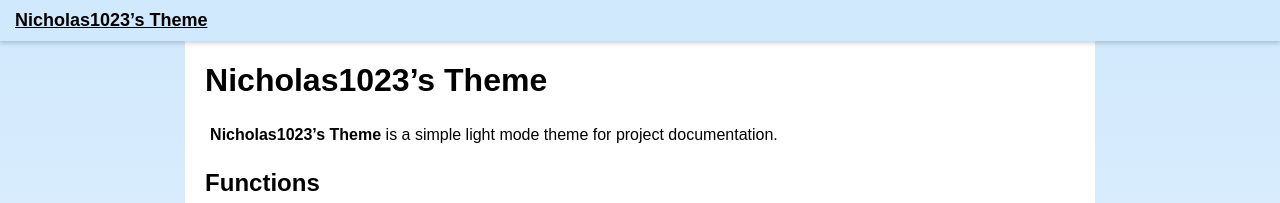
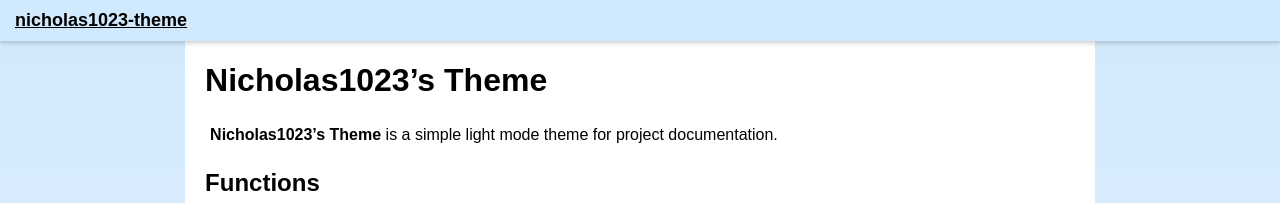
Before and after one commit to Nicholas1023/theme, a Jekyll site: the page built from index.md, in a window 1280 px wide. Shown: the top 203 px of the page. Built offline with Jekyll 4.4.1, drawn with Linux system fonts in a browser that asks for light colours; part of the change alters nothing that is shown.

Commit message:
Edit files

```diff
--- a/_includes/script.html
+++ b/_includes/script.html
@@ -2,23 +2,10 @@
     document.addEventListener('DOMContentLoaded', function () {
         const headers = document.querySelectorAll('h2, h3, h4, h5, h6');
         headers.forEach(function(header) {
-            if (header.id) {
-                const headerText = document.createElement("li");
-                const headerLink = document.createElement("a");
-                headerLink.href = `/#${header.id}`;
-                headerLink.textContent = header.textContent;
-                headerText.appendChild(headerLink);
-                document.getElementById("navigation").appendChild(headerText);
-            }
+            const headerText = document.createElement("li");
+            headerText.innerHTML = `<a href="/#${header.id}">${header.textContent}</a>`
+            document.getElementById("navigation").appendChild(headerText);
         });
-
-        const pageName = document.querySelector('h1');
-        if (pageName.textContent) {
-            const siteTitle = document.createElement("a");
-            siteTitle.textContent = pageName.textContent;
-            siteTitle.href = "/#";
-            document.getElementById("topNav").appendChild(siteTitle);
-        }
     });
 
     function getNavHeight() {
--- a/_layouts/default.html
+++ b/_layouts/default.html
@@ -2,7 +2,7 @@
 <html>
     {% include head.html %}
     <body>
-        <nav id="topNav"></nav>
+        <nav id="topNav"><a>{{ site.title }}</a></nav>
         <main id="mainContainer">
             <div class="maincontent">
                 {{ content }}
```
